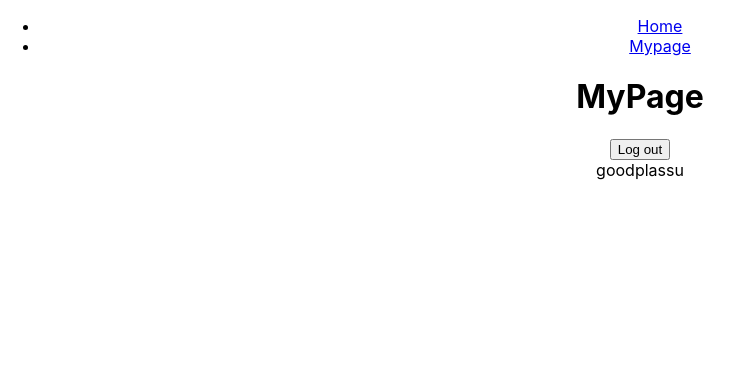
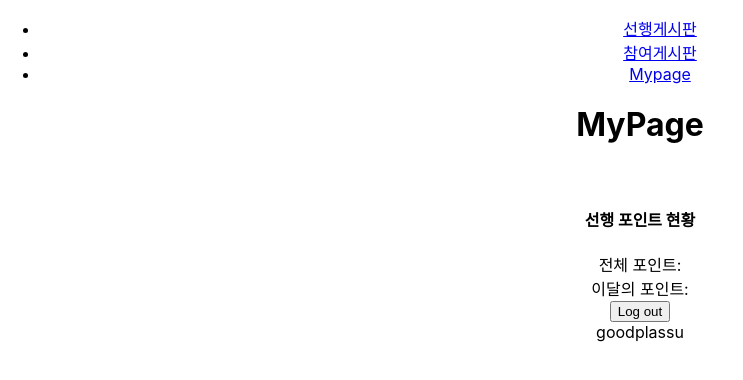
Before and after one commit to GoodPlaSSU/GoodPlaSSU-Frontend, a React (Create React App) app in the folder goodplassu/: page /mypage in a window 1280 px wide. Shown: the top 380 px of the page, without its empty margins (0-743 px from the left). Built offline with nearby package versions, Linux system fonts and the light colour scheme.

Commit message:
board list and mypage

```diff
--- a/goodplassu/src/components/App.js
+++ b/goodplassu/src/components/App.js
@@ -8,7 +8,7 @@ import Routers from './Routers';
 
 function App() {
   const user = "jh"; //sample
-  console.log();
+  //console.log(user);
   const [init, setInit] = useState(false);
   const [IsLoggedIn, setIsLoggedIn ] = useState(false); //usestate 안에 현재 유저 정보 들어가기
   useEffect(()=>{
@@ -20,6 +20,7 @@ function App() {
   },[]);
   return (
     <div className="App">
+
       <Routers IsLoggedIn={IsLoggedIn} />
       <footer>goodplassu</footer>
     </div>
--- a/goodplassu/src/components/Navigation.js
+++ b/goodplassu/src/components/Navigation.js
@@ -3,16 +3,21 @@ import { Link } from "react-router-dom";
 
 const Navigation = () => {
     return(
+    <header>
     <nav>
         <ul>
             <li>
-                <Link to="/">Home</Link>
+                <Link to="/">선행게시판</Link>
+            </li>
+            <li>
+                <Link to="/CPostList">참여게시판</Link>
             </li>
             <li>
                 <Link to="/Mypage">Mypage</Link>
             </li>
         </ul>
     </nav>
+    </header>
     );
 };
 
--- a/goodplassu/src/components/Routers.js
+++ b/goodplassu/src/components/Routers.js
@@ -1,20 +1,24 @@
 import React, { useState } from 'react';
 import { BrowserRouter as Router,
      Route, Routes, Navigate } from 'react-router-dom';
+import CPostList from '../routes/cPostList';
 import Home from '../routes/Home';
 import LogIn from '../routes/LogIn';
 import MyPage from '../routes/myPage'
+import SPostView from '../routes/sPostView';
 import Navigation from './Navigation';
 
 const Routers = ({IsLoggedIn}) => {
     return (
         <Router>
-            {IsLoggedIn &&<Navigation/>}
+            {IsLoggedIn &&<Navigation/>} {
             <Routes>
                 { IsLoggedIn ? ( //로그인 되었다면 홈화면
                 <>
                     <Route path='/' element={<Home />}></Route>
                     <Route path='/MyPage' element={<MyPage />}></Route>
+                    <Route path='/CPostList' element={<CPostList/>}></Route>
+                    <Route path='/BoardView' element={<SPostView/>}></Route>
 
                 </>
                 ): ( //로그인 되어있지 않으면 로그인화면
@@ -23,7 +27,7 @@ const Routers = ({IsLoggedIn}) => {
 
                 </>)
                 }
-            </Routes>
+            </Routes>}
         </Router>
     )
 }
--- a/goodplassu/src/routes/Home.js
+++ b/goodplassu/src/routes/Home.js
@@ -1,25 +1,62 @@
-import React, { useState } from 'react';
+import React, { useEffect, useState } from 'react';
 import axios from 'axios';
+import SPostView from './sPostView';
+import { useNavigate } from 'react-router-dom';
 
-const Home = () => {
-    const [content, setContent] = useState("");
+const Home = (userKeyInfo) => {
+    userKeyInfo=1; //sample data
+    //tag, cursor값 쿼리스트링으로 보낼것
+    const boardTag=0; //tag=0 =>선행게시판
+    const [content, setContent] = useState("");//글입력 설정용
+    const [boards, setBoards] = useState([{}]); //타임라인 배열
+    const navigate= useNavigate();
+
     const onSubmit= (event) =>{
+        console.log(content);
         event.preventDefault();
-        //전송코드
+        //db전송코드
+        axios.post('testData/boardTest.json',{
+            //content
+        })
     }
     const onChange= (event) =>{ //글입력시 변화 감지
         const{ target : { value }} = event;
         setContent(value);
+
     }
+    const getBoards = async()=>{
+        const myboards = await axios.get('testData/boardTest.json');
+        //db에서 게시글 받아옴
+        console.log(myboards.data.boards);
+        setBoards(myboards.data); //받은 배열 boards에 저장
+        console.log(boards);
+    };
+    const onBoardClick=async()=>{
+        navigate("/PostView"); //글 클릭시 postview함수 페이지로 이동
+    }
+    useEffect(()=>{
+        getBoards();
+    },[]);
     return (
         //글 입력하고 전송하는 페이지 뷰.
         <div>
-            <h1>home</h1>
+            <h1>선행게시판</h1>
             <form onSubmit={onSubmit}>
                 <input value={content} onChange={onChange} type='text' placeholder='내용을 입력하세요' maxLength={500} />
                 <input type='submit' value='post' />
                 {/* 전송버튼 */}
             </form>
+            <div>
+
+                {/* 타임라인 표시 부분. map는 객체 늘어놓는함수*/}
+                {/* {boards.map((content) => (
+                    <span key={""} onClick={onBoardClick}>
+                    <h4>{boards}</h4>
+                    </span>
+                ))} */}
+
+
+            </div>
         </div>
     );
 };
--- a/goodplassu/src/routes/LogIn.js
+++ b/goodplassu/src/routes/LogIn.js
@@ -33,7 +33,7 @@ const LogIn = () => {
             }
             ReactDOM.render(
                 <GoogleLogin
-                clientId='' //구글에서 클라이언트 id 받아와야함
+                clientId='60409169069-rbqq19gjksgmj5u3cvmab5b22vimjh83.apps.googleusercontent.com' //구글에서 클라이언트 id 받아와야함
                 buttonText='google login'
                 onSuccess={responseGoolge}
                 onFailure={responseGoolge}
--- a/goodplassu/src/routes/cPostList.js
+++ b/goodplassu/src/routes/cPostList.js
@@ -4,7 +4,7 @@ const CPostList = () => {
     return (
         <>
 
-
+        <h2>참여게시판</h2>
 
 
         </>
--- a/goodplassu/src/routes/myPage.js
+++ b/goodplassu/src/routes/myPage.js
@@ -1,17 +1,34 @@
-import React from 'react';
+import React, { useEffect, useState } from 'react';
 import { useNavigate } from 'react-router-dom';
 import {useGoolgeLogout} from 'react-google-login';
+import axios from 'axios';
 
 const MyPage = () => {
     const navigate = useNavigate();
+    const [userInfo,setUserInfo] = useState({
+            id :1,
+            name:"jhpyeon",
+            portrait:"",
+            total_point:100,
+            month_point:10
+        });
     const onLogOutClick= () =>{
         //로그아웃 코드 작성 필요(DB연동이라 미작성)
-        //setIsloggedIn(false)
         navigate("/"); //버튼 누를 시 루트 페이지로 돌아감
     };
+    const getUserInfo=async()=>{
+        setUserInfo(await axios.get(`testData/userTest.json`));
+    }
+    useEffect( ()=>{getUserInfo();},[])
     return (
+        // 마이페이지 레이아웃
         <>
         <h1>MyPage</h1>
+        <img src={userInfo.portrait}/>
+        <div>{userInfo.name}</div>
+        <h4>선행 포인트 현황</h4>
+        <div>전체 포인트: {userInfo.total_point}</div>
+        <div>이달의 포인트: {userInfo.month_point}</div>
         <button onClick={onLogOutClick}>Log out</button>
         </>
     );
--- a/goodplassu/src/routes/sPostView.js
+++ b/goodplassu/src/routes/sPostView.js
@@ -1,13 +1,47 @@
-import React from 'react';
+import axios from 'axios';
+import React, { useState, useEffect } from 'react';
 
-const SPostView = () => {
+const SPostView = (boardID) => {
+    const sPostTag=0;
+    const cPostTag=1;
+    const testUrl='testData/boardTest'
+    const isCheerClicked=false;
+    const [boardObject, setBoardObject] = useState( {
+        id : "",
+        name : "",
+        user_key : "",
+        content : "",
+        image1: "", image2: "", image3: "", image4: "",
+        view_count : "",
+        cheer_count : "",
+        created_at : "",
+        updated_At : "",
+        tag : 0,
+    });
+    axios.get("",{params:{id : boardID}});
+    axios.get({
+        params:{id:boardObject.id}
+    });
+    setBoardObject(
+
+    );
+    const onCheerClick=async()=>{
+        axios.patch("",{isOn: isCheerClicked, user_key:"", board_key:""})
+        isCheerClicked = !isCheerClicked;
+    }
     return (
-        <>
+        <dlv>
+            {boardObject.name} {boardObject.created_at}
+            {boardObject.content}
+            <div>
+                <img src={boardObject.image1}/>
+                <img src={boardObject.image2}/>
+                <img src={boardObject.image3}/>
+                <img src={boardObject.image4}/>
+            </div>
+            <button onClick={onCheerClick}>좋아요</button>
+        </dlv>
 
-
-
-
-        </>
     );
 };
 
--- /dev/null
+++ b/package.json
@@ -0,0 +1,5 @@
+{
+  "dependencies": {
+    "react-google-login": "^5.2.2"
+  }
+}
```
